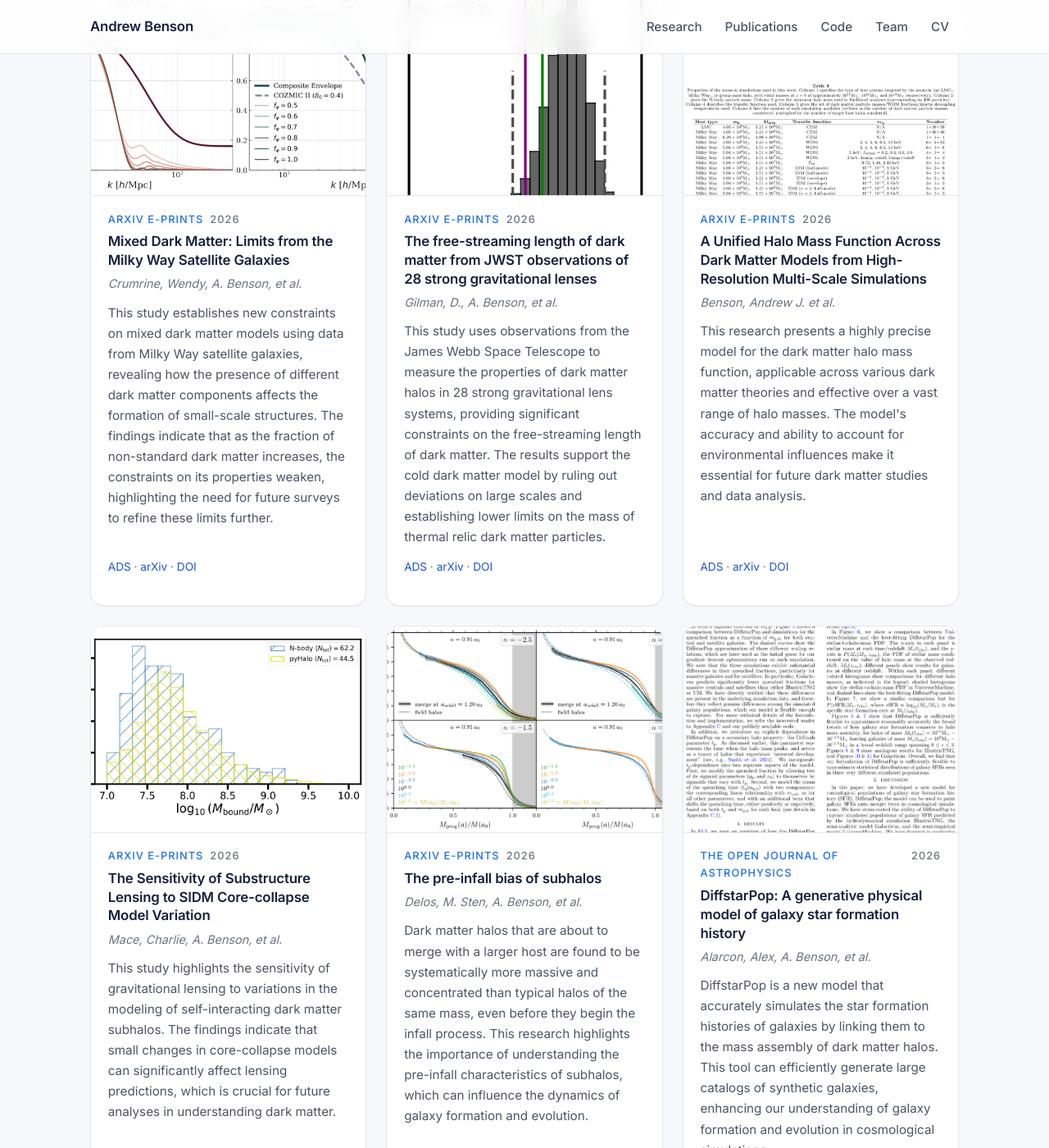
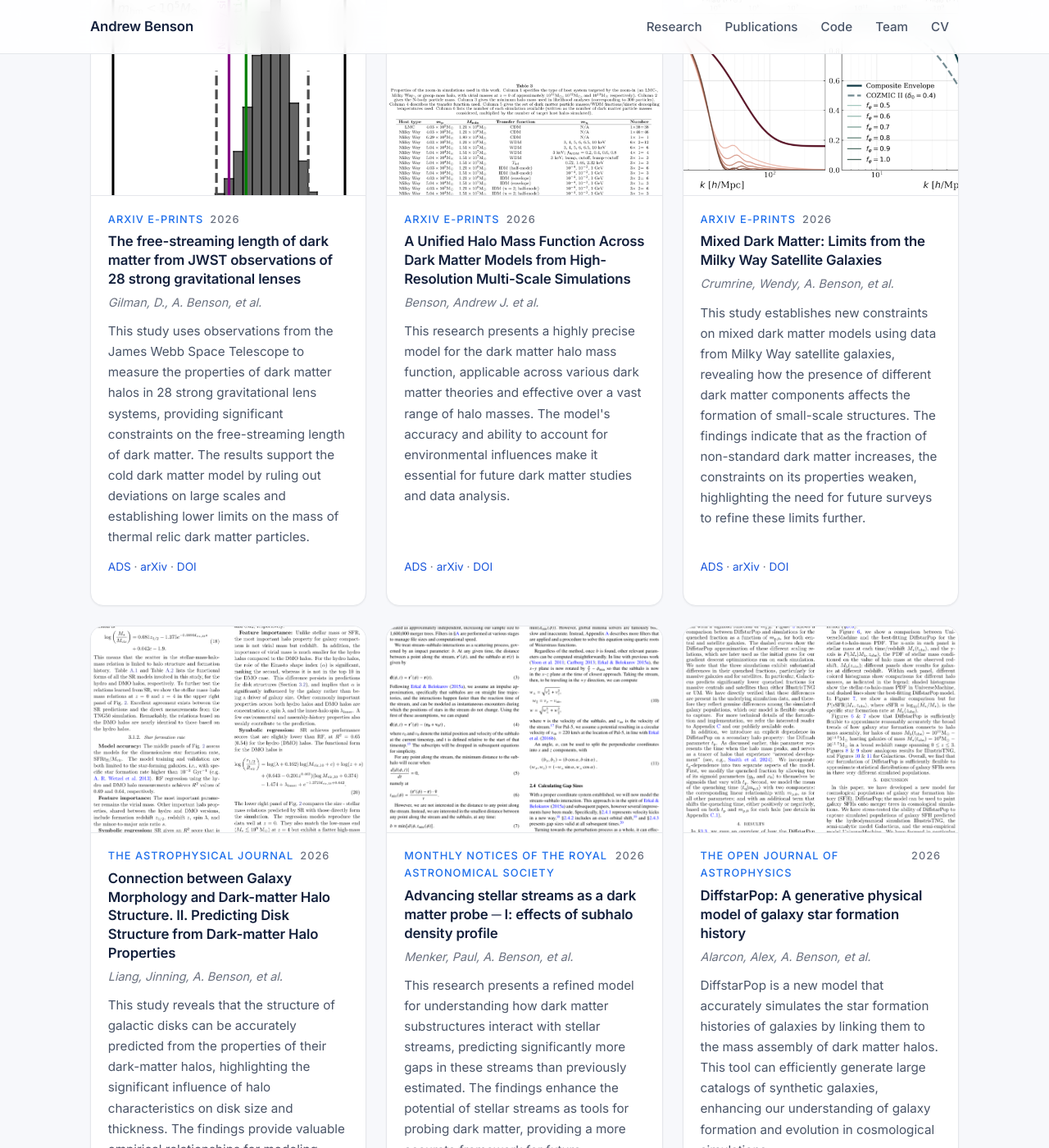
Before and after one commit to abensonca/abensonca.github.io, a Jekyll site: the page built from index.md, in a window 1280 px wide and 1400 px high, scrolled down 1467 px. Shown: the whole window at 82% size. Built offline with Jekyll 4.4.1, drawn with Linux system fonts in a browser that asks for light colours; some of the changed text lies outside the part shown.

Commit message:
chore: refresh papers from ADS

```diff
--- a/_data/papers.yml
+++ b/_data/papers.yml
@@ -1,18 +1,4 @@
 # Auto-generated by scripts/fetch_papers.py — do not edit by hand.
-- bibcode: 2026arXiv260610006C
-  title: 'Mixed Dark Matter: Limits from the Milky Way Satellite Galaxies'
-  authors_short: Crumrine, Wendy, A. Benson, et al.
-  year: 2026
-  venue: arXiv e-prints
-  url: https://ui.adsabs.harvard.edu/abs/2026arXiv260610006C
-  arxiv: https://arxiv.org/abs/2606.10006
-  doi: 10.48550/arXiv.2606.10006
-  summary: This study establishes new constraints on mixed dark matter models using data from Milky Way
-    satellite galaxies, revealing how the presence of different dark matter components affects the formation
-    of small-scale structures. The findings indicate that as the fraction of non-standard dark matter
-    increases, the constraints on its properties weaken, highlighting the need for future surveys to refine
-    these limits further.
-  figure: /assets/img/papers/2026arXiv260610006C.png
 - bibcode: 2026arXiv260605277G
   title: The free-streaming length of dark matter from JWST observations of 28 strong gravitational lenses
   authors_short: Gilman, D., A. Benson, et al.
@@ -40,32 +26,47 @@
     and ability to account for environmental influences make it essential for future dark matter studies
     and data analysis.
   figure: /assets/img/papers/2026arXiv260612137B.png
-- bibcode: 2026arXiv260524174M
-  title: The Sensitivity of Substructure Lensing to SIDM Core-collapse Model Variation
-  authors_short: Mace, Charlie, A. Benson, et al.
+- bibcode: 2026arXiv260610006C
+  title: 'Mixed Dark Matter: Limits from the Milky Way Satellite Galaxies'
+  authors_short: Crumrine, Wendy, A. Benson, et al.
   year: 2026
   venue: arXiv e-prints
-  url: https://ui.adsabs.harvard.edu/abs/2026arXiv260524174M
-  arxiv: https://arxiv.org/abs/2605.24174
-  doi: 10.48550/arXiv.2605.24174
-  summary: This study highlights the sensitivity of gravitational lensing to variations in the modeling
-    of self-interacting dark matter subhalos. The findings indicate that small changes in core-collapse
-    models can significantly affect lensing predictions, which is crucial for future analyses in understanding
-    dark matter.
-  figure: /assets/img/papers/2026arXiv260524174M.png
-- bibcode: 2026arXiv260518940D
-  title: The pre-infall bias of subhalos
-  authors_short: Delos, M. Sten, A. Benson, et al.
+  url: https://ui.adsabs.harvard.edu/abs/2026arXiv260610006C
+  arxiv: https://arxiv.org/abs/2606.10006
+  doi: 10.48550/arXiv.2606.10006
+  summary: This study establishes new constraints on mixed dark matter models using data from Milky Way
+    satellite galaxies, revealing how the presence of different dark matter components affects the formation
+    of small-scale structures. The findings indicate that as the fraction of non-standard dark matter
+    increases, the constraints on its properties weaken, highlighting the need for future surveys to refine
+    these limits further.
+  figure: /assets/img/papers/2026arXiv260610006C.png
+- bibcode: 2026ApJ..1003...12L
+  title: Connection between Galaxy Morphology and Dark-matter Halo Structure. II. Predicting Disk Structure
+    from Dark-matter Halo Properties
+  authors_short: Liang, Jinning, A. Benson, et al.
   year: 2026
-  venue: arXiv e-prints
-  url: https://ui.adsabs.harvard.edu/abs/2026arXiv260518940D
-  arxiv: https://arxiv.org/abs/2605.18940
-  doi: 10.48550/arXiv.2605.18940
-  summary: Dark matter halos that are about to merge with a larger host are found to be systematically
-    more massive and concentrated than typical halos of the same mass, even before they begin the infall
-    process. This research highlights the importance of understanding the pre-infall characteristics of
-    subhalos, which can influence the dynamics of galaxy formation and evolution.
-  figure: /assets/img/papers/2026arXiv260518940D.png
+  venue: The Astrophysical Journal
+  url: https://ui.adsabs.harvard.edu/abs/2026ApJ..1003...12L
+  arxiv: https://arxiv.org/abs/2512.13822
+  doi: 10.3847/1538-4357/ae5821
+  summary: This study reveals that the structure of galactic disks can be accurately predicted from the
+    properties of their dark-matter halos, highlighting the significant influence of halo characteristics
+    on disk size and thickness. The findings provide valuable empirical relationships for modeling galaxy
+    formation and evolution, particularly emphasizing the role of baryonic effects on halo structure.
+  figure: /assets/img/papers/2026ApJ..1003...12L.png
+- bibcode: 2026MNRAS.548ag538M
+  title: 'Advancing stellar streams as a dark matter probe ─ I: effects of subhalo density profile'
+  authors_short: Menker, Paul, A. Benson, et al.
+  year: 2026
+  venue: Monthly Notices of the Royal Astronomical Society
+  url: https://ui.adsabs.harvard.edu/abs/2026MNRAS.548ag538M
+  arxiv: https://arxiv.org/abs/2406.11989
+  doi: 10.1093/mnras/stag538
+  summary: This research presents a refined model for understanding how dark matter substructures interact
+    with stellar streams, predicting significantly more gaps in these streams than previously estimated.
+    The findings enhance the potential of stellar streams as tools for probing dark matter, providing
+    a more accurate framework for future observations.
+  figure: /assets/img/papers/2026MNRAS.548ag538M.png
 - bibcode: 2026OJAp....961920A
   title: 'DiffstarPop: A generative physical model of galaxy star formation history'
   authors_short: Alarcon, Alex, A. Benson, et al.
```
